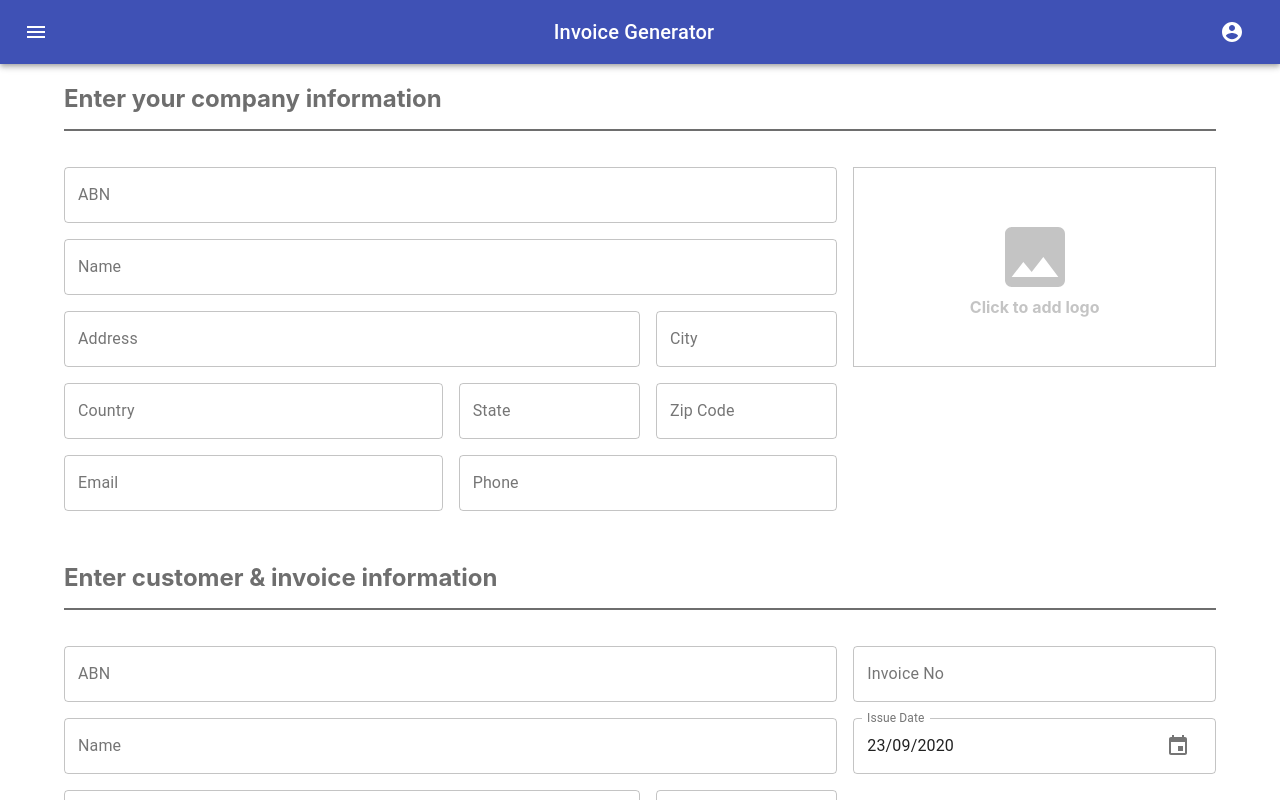
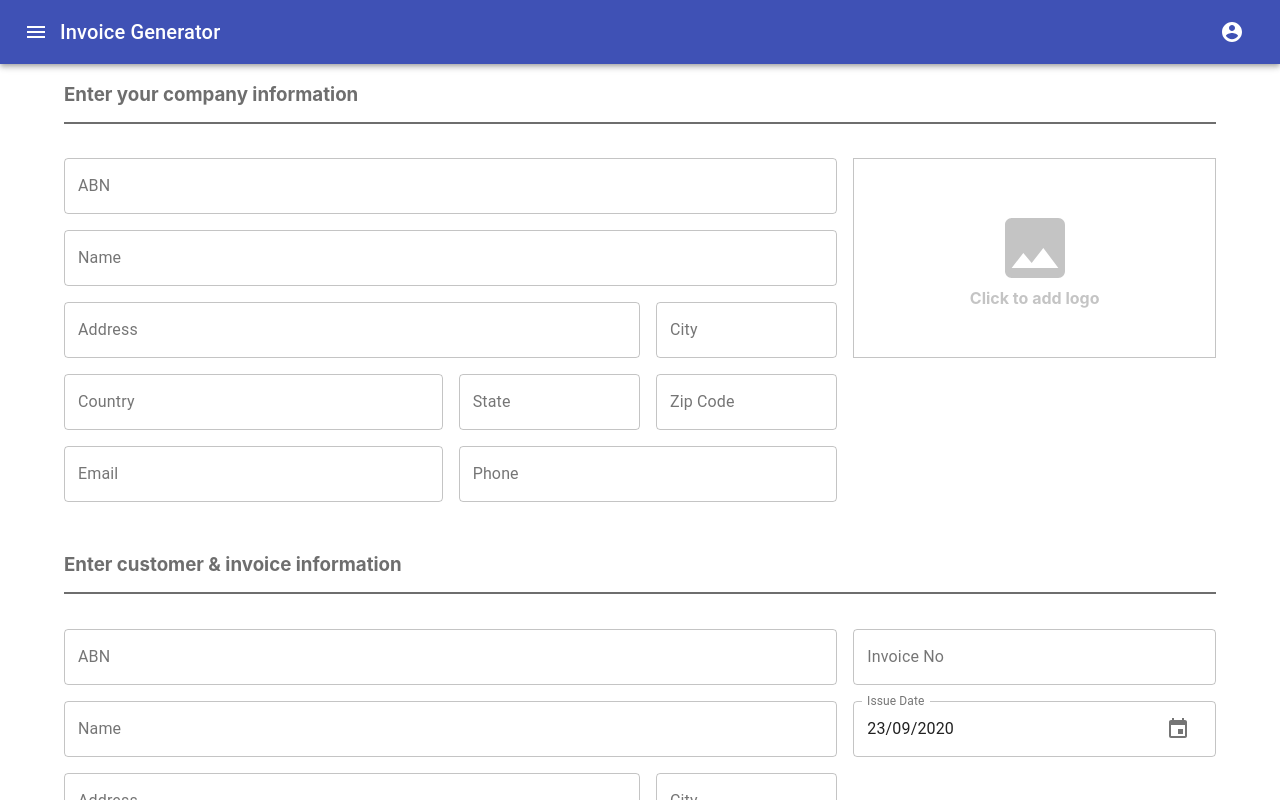
Before and after one commit to jonotp/invoice, a React (Create React App) app in the folder client/: page / in a window 1280 px wide. Shown: the top 800 px of the page. Built offline with nearby package versions, Linux system fonts and the light colour scheme.

Commit message:
Set text alignment on form not on app container
Default alignment should align text to the left

```diff
--- a/client/src/containers/invoice-form.container.tsx
+++ b/client/src/containers/invoice-form.container.tsx
@@ -55,12 +55,13 @@ const InvoiceFormContainer = () => {
     console.log(invoice);
   };
 
-  const handleNotesTextChange = (event : ChangeEvent<HTMLInputElement>) => {
+  const handleNotesTextChange = (event: ChangeEvent<HTMLInputElement>) => {
     event.persist();
     setNotes(event.target.value);
-  }
+  };
 
   return (
+    <section className="invoice-form">
       <MuiPickersUtilsProvider utils={DateFnsUtils}>
         <div className="invoice-grid">
           <div className="invoice-section">
@@ -107,8 +108,16 @@ const InvoiceFormContainer = () => {
             </section>
           </div>
         </div>
-      <Button className="submit-button" color="primary" variant="contained" onClick={onSubmit}>Submit</Button>
+        <Button
+          className="submit-button"
+          color="primary"
+          variant="contained"
+          onClick={onSubmit}
+        >
+          Submit
+        </Button>
       </MuiPickersUtilsProvider>
+    </section>
   );
 };
 
--- a/client/src/styles/App.scss
+++ b/client/src/styles/App.scss
@@ -1,7 +1,3 @@
-.App {
-  text-align: center;
-}
-
 .app-body{
   max-width: 1600px;
   margin: auto;
--- a/client/src/styles/containers/invoice-form.container.scss
+++ b/client/src/styles/containers/invoice-form.container.scss
@@ -1,4 +1,8 @@
 @import "../variables";
+
+.invoice-form{
+  text-align: center;
+}
 
 .invoice-grid {
   display: grid;
```
Lines whose indentation alone changed are shown as unchanged.
